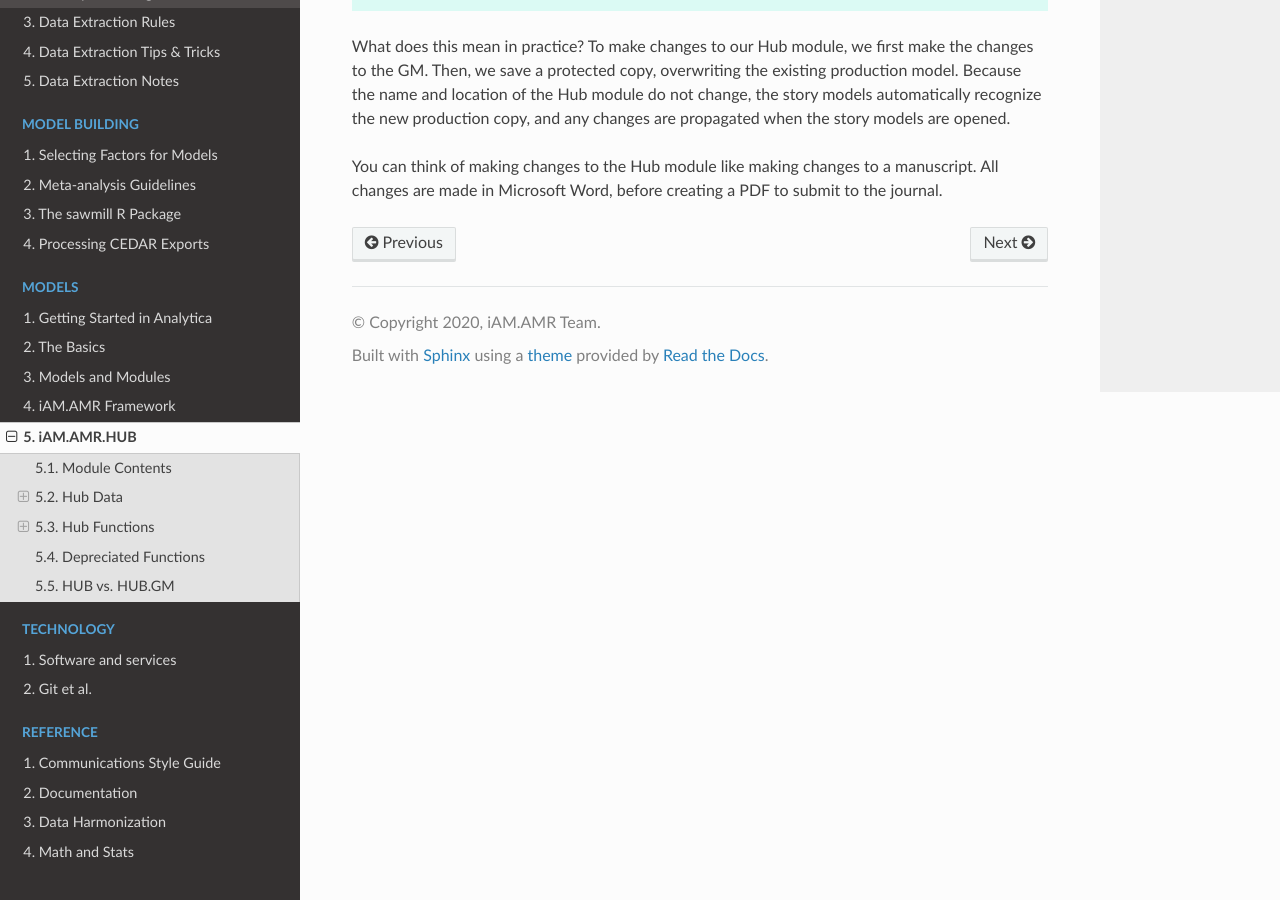
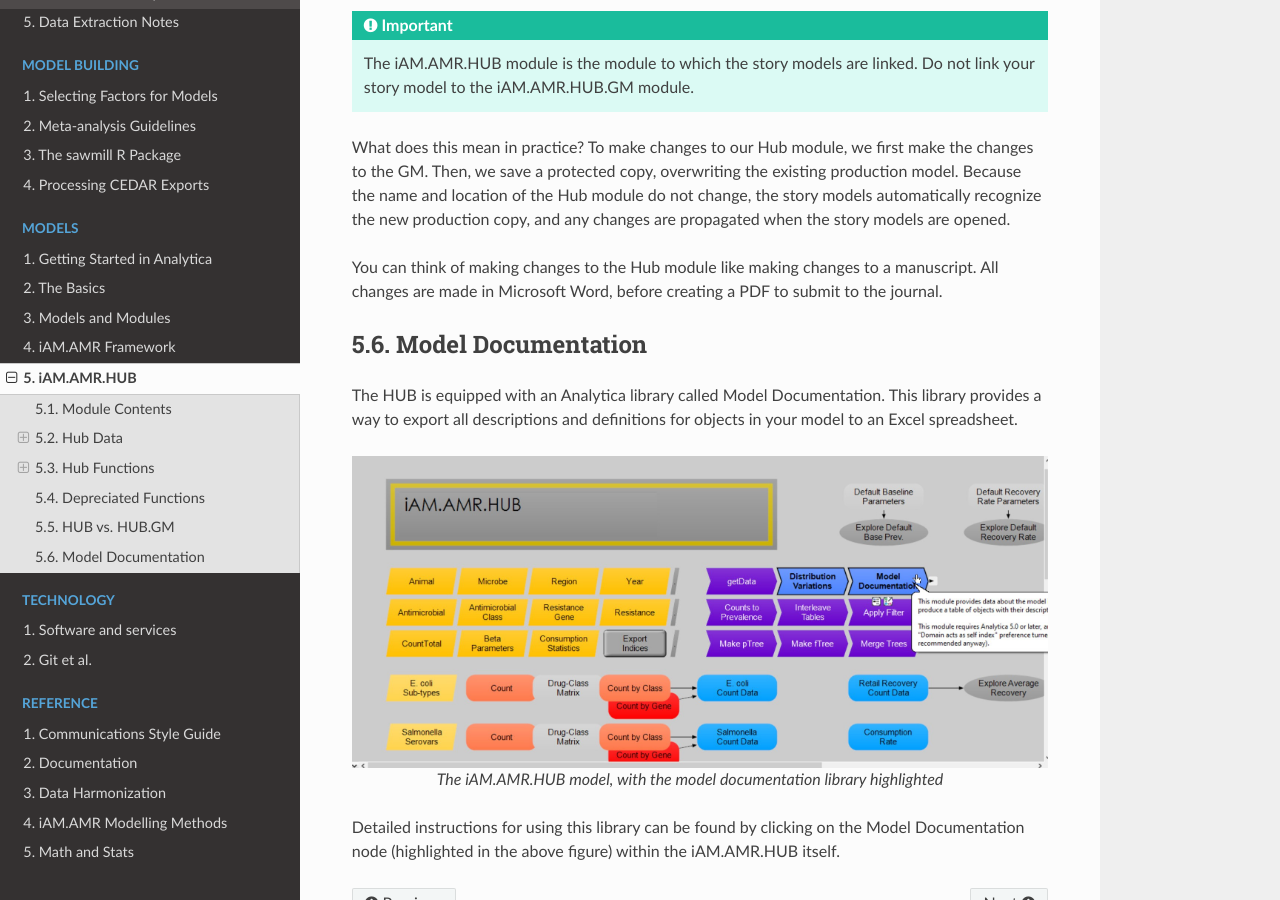
Before and after one commit to iAM-AMR/iAM.AMR.DOC, a Sphinx documentation site: the page built from source/models/hub.rst, in a window 1280 px wide and 900 px high, scrolled down 4747 px. Built offline with Sphinx 7.4.7 and the Read the Docs theme 2.0.0, drawn with Linux system fonts in a browser that asks for light colours; pages that are not in the unit, such as notebooks, are missing from menus; a script that is not in the unit is left out; some of the changed text lies outside the part shown.

Commit message:
Modelling Methods Updates (Model Assumptions)
- Added a chapter that serves as a reference for each model-builder when writing the Methods sections of their scenario model papers (namely, Model Assumptions)

- Clarified the meta-analysis rule regarding combinations of AMU factors that involve combinations of injection with other routes of administration

- Changed terminology to "farm-to-fork" pathway

```diff
--- a/source/10_reference/style_guide.rst
+++ b/source/10_reference/style_guide.rst
@@ -14,7 +14,7 @@
 
 - Model-builder
 - End-user
-- Farm to fork pathway
+- Farm-to-fork pathway
 - Agri-food chain
 
 Conventions for Analytica Terms
--- a/source/index.rst
+++ b/source/index.rst
@@ -118,6 +118,7 @@
    /10_reference/style_guide
    /10_reference/documentation
    /10_reference/data_harmonization
+   /10_reference/iam_modelling_methods
    /10_reference/math_stats
 
 
--- a/source/model_building/meta_analysis_guidelines.rst
+++ b/source/model_building/meta_analysis_guidelines.rst
@@ -153,9 +153,11 @@
 
 1.       Different routes of administration: i.e. feed and water
 
-* The injection route *should not* be combined with either of the feed or water routes.
-* Feed and water: these have different therapeutic levels in the gut and typically should not be combined with one another. In-feed use is typically for prevention, and involves a low dose, whereas administration via water is mainly used for treatment (involving a higher dose). This may vary across animal species, however, so the dosage (if provided) or indication (if provided, i.e. preventive versus treatment) should be examined first to determine whether a combination is appropriate.
+* Injection and any other route of administration: the vast majority of the time, injection *should not* be combined with either of the feed or water routes. However, expert consultation may find exceptions to this rule.
+* Feed and water: these usually have different therapeutic levels in the gut and typically should not be combined with one another, but exceptions to this rule may be more common than exceptions for combinations involving injection. In-feed use is typically for prevention, and involves a low dose, whereas administration via water is mainly used for treatment (involving a higher dose). This may vary across animal species, however, so the dosage (if provided) or indication (if provided, i.e. preventive versus treatment) should be examined first to determine whether a combination is appropriate.
 
+
+.. note:: Regarding combinations of injection with other routes of administration, an exception to this rule was made in the swine/E. coli & Salmonella model (as advised by Anne Deckert (swine expert) in January 2022). In this exception, oxytetracycline use (injectable) was combined with oxytetracycline use (in-feed) in grower-finisher pigs, as the typical dosage and effect once administered are typically the same for both factors.
 
 The following AMU-related factor pairings **should not** be combined using meta-analysis:
 
--- a/source/models/hub.rst
+++ b/source/models/hub.rst
@@ -11,6 +11,8 @@
 .. hint:: The Hub module is so named for its hub-and-spoke implementation; each story model (spoke) connects back to the central hub, like spokes on a wheel.
 
 Note, because the Hub module is a filed module  (i.e. is stored in a separate module file), **you must have a copy of both the Hub module AND the story model, to run the story models**.
+
+.. important:: You can download the iAM.AMR.HUB `here <https://github.com/iAM-AMR/iAM.AMR.HUB>`_.
 
 Module Contents
 ---------------
@@ -156,3 +158,16 @@
 What does this mean in practice? To make changes to our Hub module, we first make the changes to the GM. Then, we save a protected copy, overwriting the existing production model. Because the name and location of the Hub module do not change, the story models automatically recognize the new production copy, and any changes are propagated when the story models are opened.
 
 You can think of making changes to the Hub module like making changes to a manuscript. All changes are made in Microsoft Word, before creating a PDF to submit to the journal.
+
+Model Documentation
+-------------------
+
+The HUB is equipped with an Analytica library called Model Documentation.
+This library provides a way to export all descriptions and definitions for objects in your model to an Excel spreadsheet.
+
+.. figure:: /assets/figures/model_documentation_hub.jpg
+    :align: center
+
+    The iAM.AMR.HUB model, with the model documentation library highlighted
+
+Detailed instructions for using this library can be found by clicking on the Model Documentation node (highlighted in the above figure) within the iAM.AMR.HUB itself.
```
Also changed, not shown: source/10_reference/iam_modelling_methods.rst (added, +66 -0 lines), source/assets/figures/model_documentation_hub.jpg (added).
